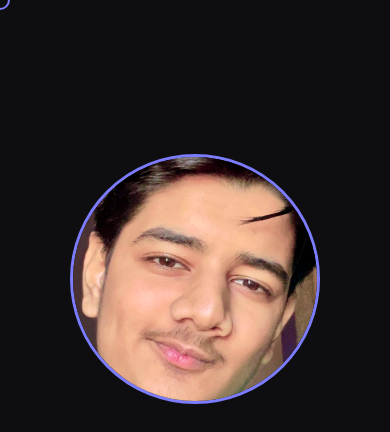
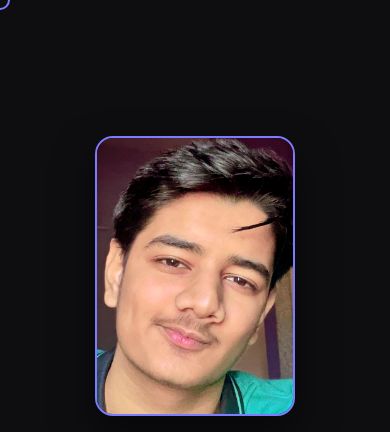
Before and after one commit to SaiHuuBhai/saipatil.resume, a plain HTML site: page index.html in a window 390 px wide. Shown: the top 432 px of the page. Drawn offline with Linux system fonts and the light colour scheme.

Commit message:
UPdated file

```diff
--- a/index.html
+++ b/index.html
@@ -57,14 +57,20 @@
     }
 
     header img {
-      width: 250px;
-      height: 250px;
+      width: 260px;
+      height: 360px;
       object-fit: cover;
-      border-radius: 50%;
-      border: 3px solid var(--accent);
-      margin-bottom: 1.5rem;
+      border-radius: 18px;
+      border: 2px solid var(--accent);
+      margin-bottom: 1.8rem;
+      box-shadow: 0 20px 40px rgba(0,0,0,0.5);
       animation: fadeUp 1s ease forwards;
     }
+    header img:hover {
+      transform: translateY(-6px) scale(1.02);
+      transition: transform 0.3s ease;
+    }
+
 
     header h1 {
       font-size: 2.8rem;
@@ -187,6 +193,13 @@
         font-size: 2.2rem;
       }
     }
+    @media (max-width: 600px) {
+      header img {
+        width: 200px;
+        height: 280px;
+      }
+    }
+
   </style>
 </head>
 
@@ -245,7 +258,9 @@
   <div class="modal" id="contactModal">
     <div class="modal-content">
       <h2>Contact Me</h2>
-      <p>📧 saiapatil14@gmail.com</p>
+     <p>📧 <a href="mailto:saiapatil14@gmail.com" target="_blank">
+saiapatil14@gmail.com
+    </a></p>
       <p>📞 <a href="tel:+919561124255">+91 9561124255</a></p>
       <p>👻 <a href="https://www.snapchat.com/add/kakashi_sai1" target="_blank">
 Snapchat: kakashi_sai1
```
